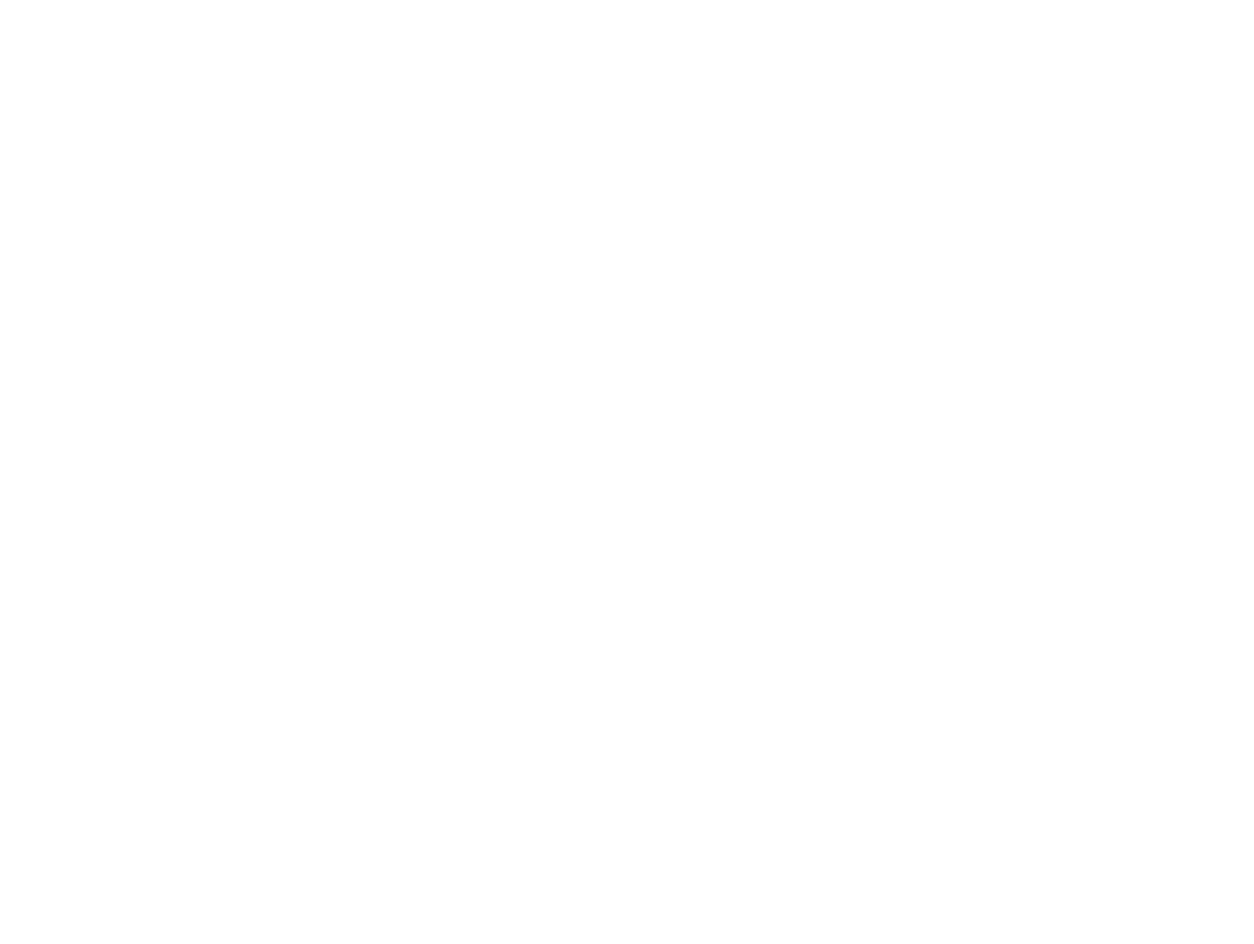
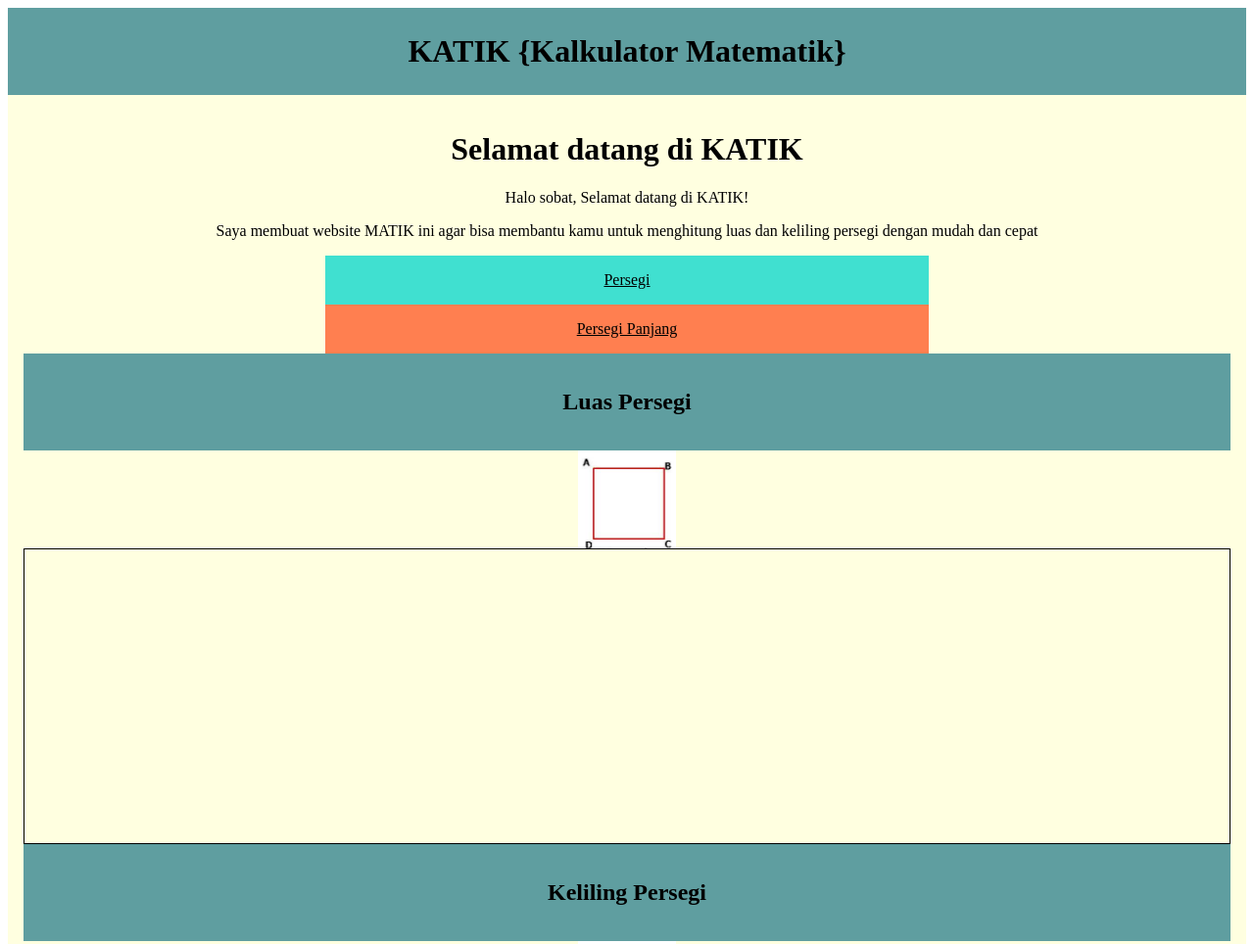
Before and after one commit to revou-fundamental-course/17-mar-25-JustLexx, a plain HTML site: page index.html in a window 1280 px wide. Shown: the top 964 px of the page at 98% size. Before the commit the page ends 800 px from the top, so only its background shows below. Drawn offline with Linux system fonts and the light colour scheme.

Commit message:
Update konfigurasi Style

```diff
--- a/Css/style.css
+++ b/Css/style.css
@@ -1 +1,65 @@
-/* Ini Css External
+body {
+    font-family: 'Times New Roman', Times, serif
+}
+
+.main-header >h1 {
+    background-color: cadetblue;
+    padding: 26px;
+    text-align: center;
+    margin: 0px;
+}
+
+main {
+    text-align: center;
+    background-color: lightyellow;
+    padding: 16px;
+}
+
+.nav-fitur {
+    display: flex;
+    flex-direction: column;
+}
+
+.nav-fitur > a {
+    color: black;
+    padding-top: 16px;
+    padding-bottom: 16px;
+    width: 50%;
+    align-self: center;
+}
+
+
+.nav-fitur-inactive {
+    background-color: turquoise;
+}
+
+.nav-fitur-active {
+    background-color: coral;
+}
+
+.section-header {
+    background-color: cadetblue;
+    padding: 16px;
+}
+
+.section-image {
+    background-image: url(../Assets/persegi1_Coding.jpg);
+    width: 100px;
+    height: 100px;
+    justify-self: center;
+    background-size: cover;
+}
+
+.calculate-content {
+    border: 1px solid;
+    height: 300px;
+}
+
+.section {
+    margin-top: 20px;
+    margin-bottom: 20px;
+}
+
+footer {
+    text-align: center;
+}
--- a/index.html
+++ b/index.html
@@ -3,7 +3,7 @@
 <head>
     <meta charset="UTF-8">
     <meta name="viewport" content="width=device-width, initial-scale=1.0">
-    <title>Document</title>
+    <title>KATIK-JustLexx</title>
 
 
     <!--CSS External-->
@@ -12,13 +12,56 @@
 <body>
 
     <!-- Header -->
-     <header></header>
+     <header class="main-header">
+      <h1> KATIK {Kalkulator Matematik} </h1>
+     </header>
 
-    <!-- Main -->
-      <main></main>
+    <!-- Main Content-->
+      <main>
+
+        <!--Kata Pembuka-->
+        <header>
+          <h1>Selamat datang di KATIK</h1>
+        </header>
+
+        <p>Halo sobat, Selamat datang di KATIK!</p>
+        <p>Saya membuat website MATIK ini agar bisa membantu kamu untuk menghitung luas dan keliling persegi dengan mudah dan cepat</p>
+
+        <!--Navigasi Fitur-->
+        <div class="nav-fitur">
+          <a href=""class="nav-fitur-inactive">Persegi</a>
+          <a href=""class="nav-fitur-active">Persegi Panjang</a>
+        </div>
+
+        <!--Section Luas-->
+        <section class="section-header">
+          <header>
+            <h1>Luas Persegi</h1>
+          </header>
+        </section>
+
+        <!--Gambar Luas Persegi-->
+        <div class="section-image"></div>
+
+        <!--Konten perhitungan -->
+        <div class="calculate-content"> </div>
+
+        <!--Section Keliling-->
+        <section class="section-header">
+          <header>
+            <h1>Keliling Persegi</h1>
+          </header>
+        </section>
+
+        <!--Gambar keliling Persegi-->
+        <div class="section-image"></div>
+
+         <!--Konten perhitungan -->
+         <div class="calculate-content"> </div>
+      </main>
 
     <!-- Footer -->
-    <footer></footer>
+    <footer>Made by JustLexx@2025</footer>
 
 </body>
 </html>
```
Also changed, not shown: Assets/persegi1_Coding.jpg (added).
